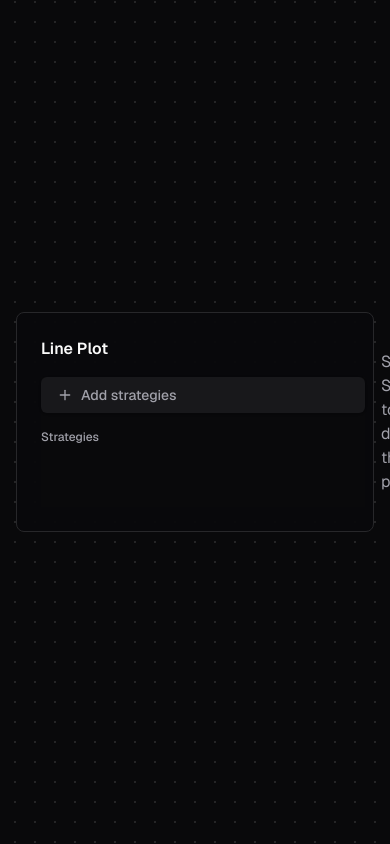
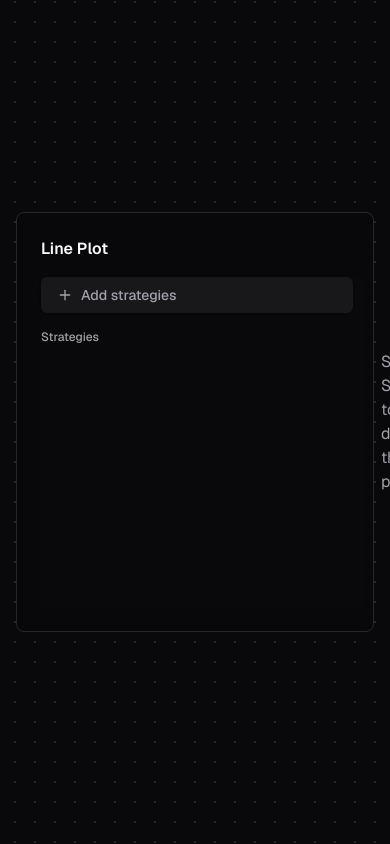
Before and after one commit to minollisantiago/Plots_workbench, a React (Vite) app in the folder client/: page / in a window 390 px wide. Shown: the top 844 px of the page. Built offline with nearby package versions, Linux system fonts and the light colour scheme.

Commit message:
Fix: the series-controls cards were overflowing the container, fix is partial, i want to be able to have the height responsive to the parent height

```diff
--- a/client/src/components/plots/plot-canvas.tsx
+++ b/client/src/components/plots/plot-canvas.tsx
@@ -49,7 +49,7 @@ export const PlotCanvas = ({ title }: Props) => {
 
   // if i increase the height if this container the plots dont render properly
   return (
-    <div className="grid grid-cols-[324px_1fr] h-[220px] gap-4 p-6 border rounded-lg bg-background/95">
+    <div className="grid grid-cols-[324px_1fr] h-[420px] gap-4 p-6 border rounded-lg bg-background/95">
 
       {/* Controls */}
       <div className="flex flex-col space-y-4 h-full">
--- a/client/src/components/plots/ui/series-controls.tsx
+++ b/client/src/components/plots/ui/series-controls.tsx
@@ -19,24 +19,23 @@ export const SeriesControls = ({
   header, searchTriggerLabel, searchPlaceholder, series, availableSeries, toggledSeries, onRemoveSeries, onAddSeries, onTogglePlotVisibility
 }: Props) => {
   return (
-    <div className="h-full w-[324px] bg-background">
-      <div className="space-y-4">
+    <div className="flex flex-col space-y-4 h-full bg-background">
 
-        {/* Series Search */}
+      {/* Series Search */}
+      <div className="pr-3">
         <SeriesSearch
           options={availableSeries}
           onSelect={(selectedSeries) => onAddSeries(selectedSeries as TimeSeriesData)}
           searchPlaceholder={searchPlaceholder}
           triggerLabel={searchTriggerLabel}
         />
+      </div>
 
-        {/* Selected series group */}
-        <ScrollArea className="h-full w-full">
-          <div className="mb-2">
-            <h2 className="text-xs font-medium text-muted-foreground">{header}</h2>
-          </div>
-          <div className="space-y-2">
-
+      {/* Selected series group */}
+      <div className="flex flex-col space-y-2 h-[278px]">
+        <h2 className="text-xs font-medium text-muted-foreground">{header}</h2>
+        <ScrollArea className="pr-3">
+          <div className="flex flex-col space-y-2">
             {/* Selected series card */}
             {series.map((item) => (
               <SeriesCard
--- a/client/src/styles/style.css
+++ b/client/src/styles/style.css
@@ -1071,12 +1071,65 @@ body {
   height: 120px;
 }
 
+.h-\[320px\] {
+  height: 320px;
+}
+
+.h-72 {
+  height: 18rem;
+}
+
+.h-32 {
+  height: 8rem;
+}
+
+.h-\[262px\] {
+  height: 262px;
+}
+
+.h-\[330px\] {
+  height: 330px;
+}
+
+.h-\[312px\] {
+  height: 312px;
+}
+
+.h-\[300px\] {
+  height: 300px;
+}
+
+.h-fit {
+  height: -moz-fit-content;
+  height: fit-content;
+}
+
+.h-auto {
+  height: auto;
+}
+
+.h-\[278px\] {
+  height: 278px;
+}
+
+.h-\[178px\] {
+  height: 178px;
+}
+
 .max-h-\[300px\] {
   max-height: 300px;
 }
 
 .max-h-\[420px\] {
   max-height: 420px;
+}
+
+.max-h-\[302px\] {
+  max-height: 302px;
+}
+
+.min-h-0 {
+  min-height: 0px;
 }
 
 .w-10 {
@@ -1477,6 +1530,14 @@ body {
 
 .pt-4 {
   padding-top: 1rem;
+}
+
+.pr-4 {
+  padding-right: 1rem;
+}
+
+.pr-3 {
+  padding-right: 0.75rem;
 }
 
 .text-center {
```
